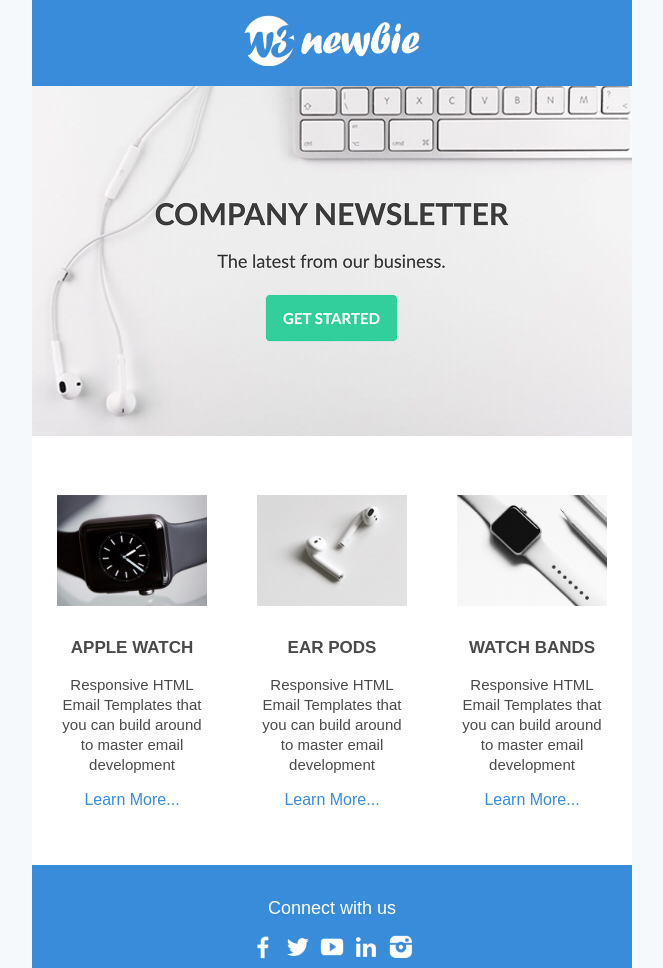
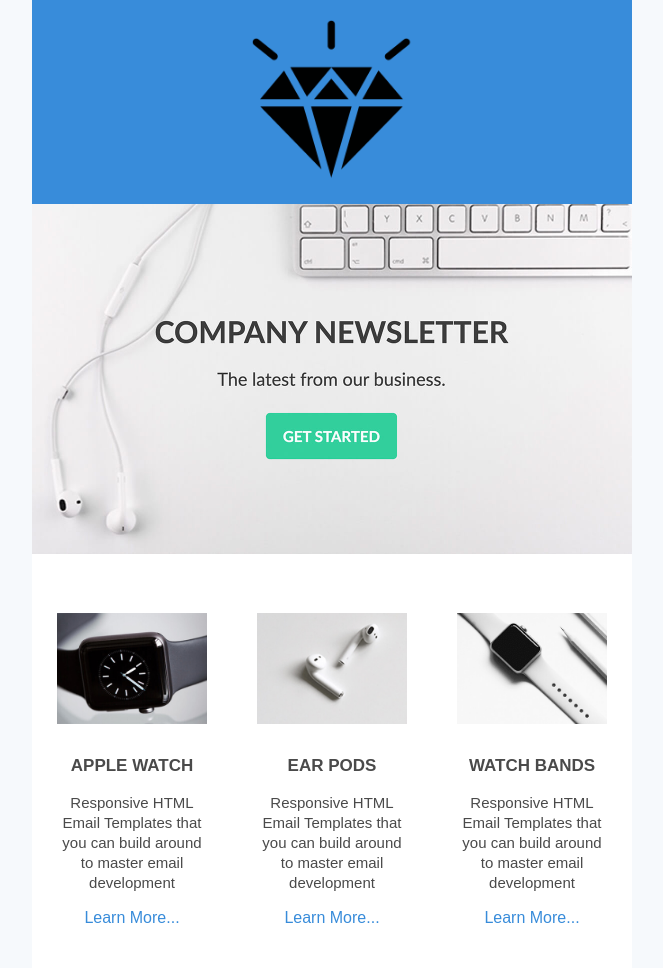
Before and after one commit to DarioCabas/TEMPLATE_EMAIL, a plain HTML site: page index.html in a window 1280 px wide. Shown: the top 968 px of the page, without its empty margins (308-971 px from the left). Drawn offline with Linux system fonts and the light colour scheme.

Commit message:
head image

```diff
--- a/index.html
+++ b/index.html
@@ -93,7 +93,7 @@
 						<table width="100%">
 							<tr>
 								<td style="background-color: #388CDA;padding: 10px;text-align: center;">
-									<a href="https://w3newbie.com"><img src="img/w3newbie-white.png" width="180" alt="Logo" title="Logo"></a>
+									<a href="https://w3newbie.com"><img src="img/diamond.png" width="180" alt="Logo" title="Logo"></a>
 								</td>
 							</tr>
 						</table>
```
Also changed, not shown: img/diamond.png (added), img/w3newbie-white.png (deleted), img/w3newbie.png (deleted).
